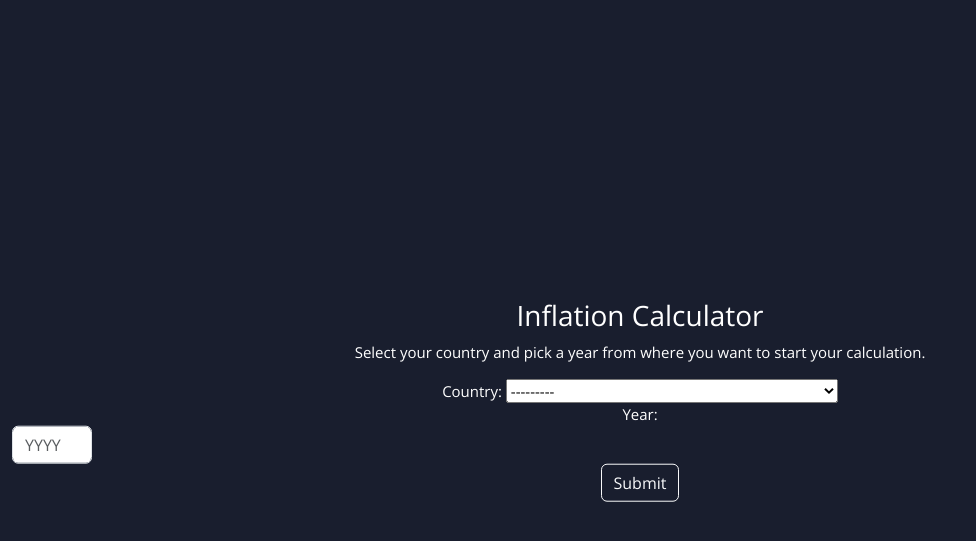
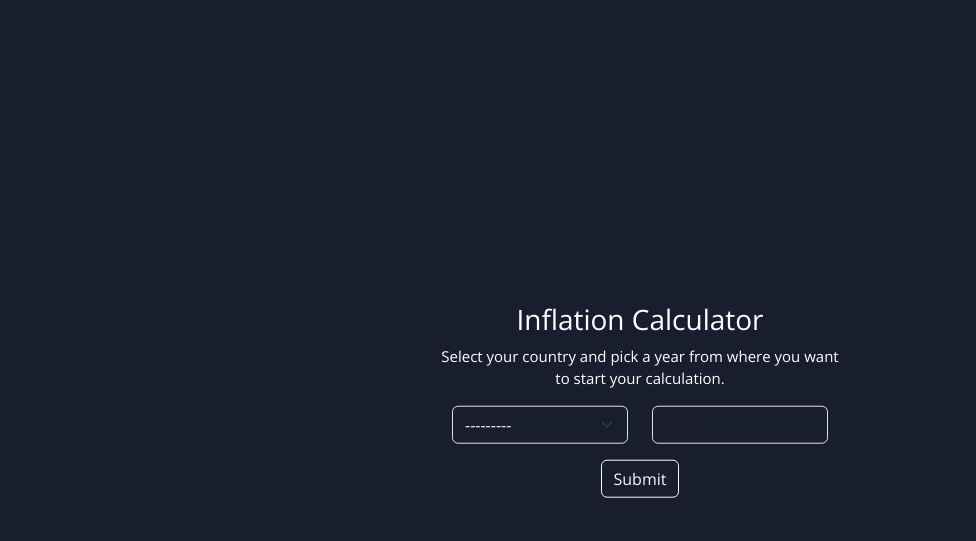
Before and after one commit to philipp-welle/inflation_calc, a Django app: page / in a window 1280 px wide. Shown: the top 541 px of the page, without its empty margins (0-976 px from the left). Run offline with Django 5.2, Linux system fonts and the light colour scheme; some libraries are stand-ins or nearby versions.

Commit message:
Fix error validation on landing page Fix crispy bootstrap forms

```diff
--- a/inflcalc/calculator/forms.py
+++ b/inflcalc/calculator/forms.py
@@ -1,10 +1,16 @@
 from django import forms
 import re
 from django_countries.fields import CountryField
+from crispy_forms.helper import FormHelper
 
 
 class update_length_form(forms.Form):
-    starting_date = forms.CharField(label="Update start year", max_length=4, required=True)
+    def __init__(self, *args, **kwargs):
+        super(update_length_form, self).__init__(*args, **kwargs)
+        self.helper = FormHelper()
+        self.helper.form_show_labels = False
+
+    starting_date = forms.CharField(max_length=4, required=True, widget=forms.TextInput(attrs={'placeholder': 'year'}))
 
     def clean_starting_date(self):
         starting_date = self.cleaned_data['starting_date']
@@ -17,8 +23,13 @@ class update_length_form(forms.Form):
         return starting_date
 
 class set_start_date(forms.Form):
-    country = CountryField().formfield()
-    year = forms.CharField(max_length=4, required=True, widget=forms.TextInput(attrs={'placeholder': 'YYYY', 'style': 'width: 80px;', 'class': 'form-control'}))
+    def __init__(self, *args, **kwargs):
+        super(set_start_date, self).__init__(*args, **kwargs)
+        self.helper = FormHelper()
+        self.helper.form_show_labels = False
+
+    country = CountryField(blank_label='(select country)', max_length=50).formfield()
+    year = forms.CharField(max_length=4, required=True, widget=forms.TextInput(attrs={'placeholder': 'year'}))
 
     def clean_year(self):
         year = self.cleaned_data['year']
@@ -32,5 +43,4 @@ class set_start_date(forms.Form):
 
 
 class calcForm(forms.Form):
-    starting_date = forms.CharField(label="Starting year", max_length=4, required=False)
     pass
--- a/inflcalc/calculator/static/calculator/style.css
+++ b/inflcalc/calculator/static/calculator/style.css
@@ -12,13 +12,13 @@ table {
     text-align: center;
 }
 tr, td {
-    border: 1px inset grey;
     border-collapse: collapse;
     border-spacing: 0;
     padding: 15px;
     text-align: center;
 }
 .center {
+  width: 400px;
   position: absolute;
   left: 50%;
   top: 50%;
@@ -35,3 +35,15 @@ tr, td {
   transform: translate(-50%, -50%);
   text-align: center;
 }
+.form-control {
+    background-color: #191e2e;
+    color: #ffffff;
+}
+.form-control:focus {
+    background-color: #272e47;
+    color: #ffffff;
+}
+.form-select {
+    background-color: #191e2e;
+    color: #ffffff;
+}
--- a/inflcalc/calculator/templates/calculator/base.html
+++ b/inflcalc/calculator/templates/calculator/base.html
@@ -5,15 +5,16 @@
       <meta charset="utf-8">
       <meta name="viewport" content="width=device-width, initial-scale=1, shrink-to-fit=no">
       <link href="https://stackpath.bootstrapcdn.com/bootstrap/5.3.3/css/bootstrap.min.css" rel="stylesheet">
+      {% load bootstrap5 %}
+      {% bootstrap_css %}
+      {% bootstrap_javascript %}
       <link rel="stylesheet" href="{% static 'calculator/style.css' %}">
       <title>Inflation Calculator</title>
   </head>
   <body>
     <div class="container">
-      <div class="row justify-content-center">
           {% block content %}
           {% endblock %}
-      </div>
     </div>
     <script src="https://code.jquery.com/jquery-3.2.1.slim.min.js" integrity="sha384-KJ3o2DKtIkvYIK3UENzmM7KCkRr/rE9/Qpg6aAZGJwFDMVNA/GpGFF93hXpG5KkN" crossorigin="anonymous"></script>
     <script src="https://cdnjs.cloudflare.com/ajax/libs/popper.js/1.12.9/umd/popper.min.js" integrity="sha384-ApNbgh9B+Y1QKtv3Rn7W3mgPxhU9K/ScQsAP7hUibX39j7fakFPskvXusvfa0b4Q" crossorigin="anonymous"></script>
--- a/inflcalc/calculator/templates/calculator/landing.html
+++ b/inflcalc/calculator/templates/calculator/landing.html
@@ -1,15 +1,26 @@
 {% extends 'calculator/base.html' %}
 {% load crispy_forms_tags %}
+{% load crispy_forms_filters %}
 {% block content %}
     <div class="center">
         <h3>Inflation Calculator</h3>
         <p>Select your country and pick a year from where you want to start your calculation. </p>
-         <div class="row justify-content-center">
-        <form action="{% url 'landing' %}" method="post" novalidate>
+            <form id="form_c" action="{% url 'landing' %}" method="post">
             {% csrf_token %}
-            {{ form}}
-            <input class="btn btn-outline-light" type="submit" value="Submit">
+                <div class="container">
+                  <div class="row">
+                      <div class="col">
+                          {{ form.country|as_crispy_field }}
+                      </div>
+                      <div class="col">
+                          {{ form.year|as_crispy_field }}
+                      </div>
+                      <div class="w-100"></div>
+                      <div class="col">
+                          <button type="submit" class="btn btn-outline-light ">Submit</button>
+                      </div>
+                  </div>
+                </div>
         </form>
-         </div>
     </div>
 {% endblock %}
--- a/inflcalc/calculator/views.py
+++ b/inflcalc/calculator/views.py
@@ -16,11 +16,13 @@ def landing(request):
             inflation.start_year = int(form.cleaned_data["year"])
             alpha_2_country = form.cleaned_data["country"]
             inflation.country = pycountry.countries.get(alpha_2=alpha_2_country).alpha_3 # change alpha_2 country code to alpha_3
-            inflation.country_name = pycountry.countries.get(alpha_2=alpha_2_country).name # get country name
+            inflation.country_name = pycountry.countries.get(alpha_2=alpha_2_country).name # set country name
             return redirect("calc")
+        else:
+            return render(request, "calculator/landing.html", {"form": form})
     else:
         form = set_start_date()
-        return render(request, "calculator/landing.html", {"form": form,})
+        return render(request, "calculator/landing.html", {"form": form})
 
 
 def calc(request):
@@ -34,27 +36,31 @@ def calc(request):
     inflated = [0] * len(years)
     salaries = [0] * len(years)
     if request.method == "POST":
-        form = calcForm(request.POST)
-        if form.is_valid():
+        form_a = update_length_form(request.POST)
+        form_b = calcForm(request.POST)
+
+        if form_b.is_valid():
             # extract salaries from post data
             salaries = [float(request.POST.get(f"salaries_{year}")) or 0 for year in years]
             # calculate inflated salaries and format it to currency
             inflated = [f"{currency_symbol}{'{:0,.2f}'.format(round(salary * (percentage / 100), 2))}" for salary, percentage in zip(salaries, percent)]
             table_data = zip(years, percent, salaries, inflated, inflation_percent)
             return render(request, "calculator/home.html",
-                          {"form": form, "table_data": table_data, "percent": percent, "country_name": country_name})
+                          {"form_a": form_a, "form_b": form_b, "table_data": table_data, "percent": percent, "country_name": country_name})
     else:
-        form = update_length_form()
+        form_a = update_length_form()
+        form_b = calcForm()
     table_data = zip(years, percent, salaries, inflated, inflation_percent)
 
     return render(request, "calculator/home.html",
-                  {"form": form, "table_data": table_data, "percent": percent, "country_name": country_name})
+                  {"form_a": form_a, "form_b": form_b, "table_data": table_data, "percent": percent, "country_name": country_name})
 
 def update_length(request):
     if request.method == 'POST':
-        form = update_length_form(request.POST)
-        if form.is_valid():
-            starting_date = int(form.cleaned_data["starting_date"])
+        form_a = update_length_form(request.POST)
+        # TODO clean this to reuse existing input
+        if form_a.is_valid():
+            starting_date = int(form_a.cleaned_data["starting_date"])
             inflation.get_data(starting_date)
             years = list(inflation.modified_dict.keys())[::-1]
             percent = [value[2] for value in inflation.modified_dict.values()][::-1]
@@ -63,8 +69,9 @@ def update_length(request):
             inflated = [0] * len(years)
             salaries = [0] * len(years)
             table_data = zip(years, percent, salaries, inflated, inflation_percent)
-            return render(request, "calculator/home.html", {"form": form, "table_data": table_data, "percent": percent, "country_name": country_name})
+            return render(request, "calculator/home.html", {"form_a": form_a, "table_data": table_data, "percent": percent, "country_name": country_name})
         else:
+            # TODO check to see if we still need this
             years = list(inflation.modified_dict.keys())[::-1]
             percent = [value[2] for value in inflation.modified_dict.values()][::-1]
             inflation_percent = [f"{value[0]}%" for value in inflation.modified_dict.values()][::-1]
@@ -72,4 +79,6 @@ def update_length(request):
             inflated = [0] * len(years)
             salaries = [0] * len(years)
             table_data = zip(years, percent, salaries, inflated, inflation_percent)
-            return render(request, "calculator/home.html", {"form": form, "table_data": table_data, "percent": percent, "country_name": country_name})
+            return render(request, "calculator/home.html", {"form_a": form_a, "table_data": table_data, "percent": percent, "country_name": country_name})
+
+#TODO BUG set year - update year - goes back to first set year when calculate
--- a/inflcalc/inflcalc/settings.py
+++ b/inflcalc/inflcalc/settings.py
@@ -31,6 +31,7 @@ ALLOWED_HOSTS = []
 # Application definition
 
 INSTALLED_APPS = [
+    "bootstrap5",
     "crispy_forms",
     "crispy_bootstrap5",
     "calculator.apps.CalculatorConfig",
```
Also changed, not shown: inflcalc/calculator/templates/calculator/home.html (+10 -9 lines), inflcalc/requirements.txt (added, +20 -0 lines).
